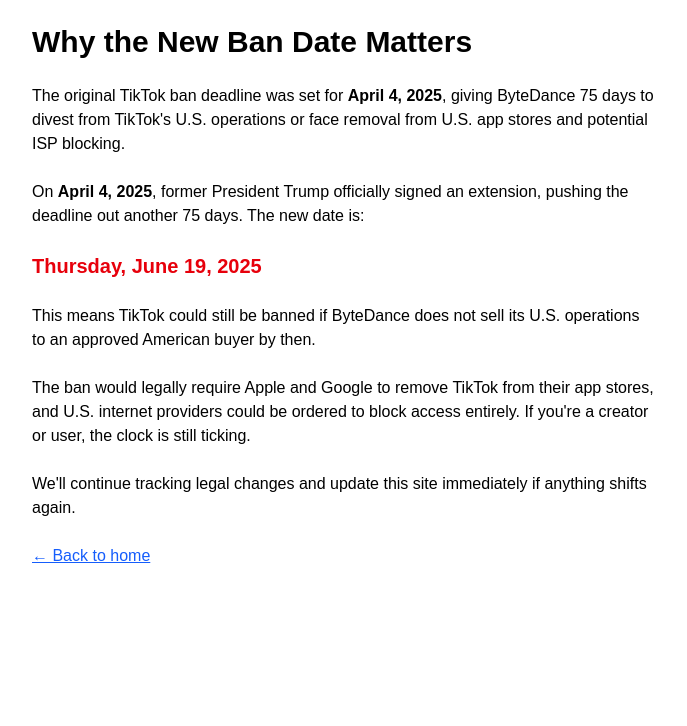
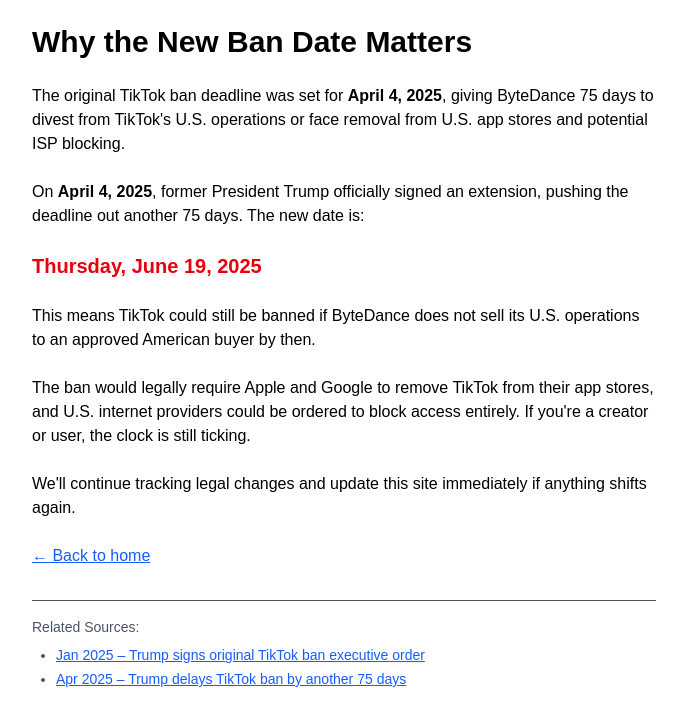
Before and after one commit to rodneyg/tiktok-ban-site, a Next.js app: page /what-this-means in a window 1280 px wide. Shown: the top 726 px of the page, without its empty margins (296-983 px from the left). Built offline with nearby package versions, Linux system fonts and the light colour scheme.

Commit message:
Add Sources

```diff
--- a/pages/index.tsx
+++ b/pages/index.tsx
@@ -18,7 +18,18 @@
           <h1 className="text-4xl font-bold">Did TikTok Get Banned Today?</h1>
           <p className="text-xl">No — but the clock is ticking.</p>
           <LiveCountdown />
-          <p className="text-sm text-gray-500">(Based on current U.S. deadline: Thursday, June 19, 2025)</p>
+          <p className="text-sm text-gray-500">
+  (Based on current U.S. deadline: <strong>Thursday, June 19, 2025</strong>.{' '}
+  <a
+    href="https://www.npr.org/2025/04/04/nx-s1-5347418/trump-tiktok-second-ban-delay"
+    target="_blank"
+    rel="noopener noreferrer"
+    className="underline text-blue-600"
+  >
+    Source
+  </a>
+  )
+</p>
           <ShareBlock />
         </div>
 
--- a/pages/what-this-means.tsx
+++ b/pages/what-this-means.tsx
@@ -32,6 +32,32 @@
           We&apos;ll continue tracking legal changes and update this site immediately if anything shifts again.
         </p>
         <Link href="/" className="text-blue-600 underline">← Back to home</Link>
+
+        <div className="mt-8 text-sm text-gray-600 border-t pt-4">
+  <p>Related Sources:</p>
+  <ul className="list-disc ml-6 mt-2 space-y-1">
+    <li>
+      <a
+        href="https://www.npr.org/2025/01/20/nx-s1-5268701/trump-executive-order-tiktok-ban"
+        target="_blank"
+        rel="noopener noreferrer"
+        className="underline text-blue-600"
+      >
+        Jan 2025 – Trump signs original TikTok ban executive order
+      </a>
+    </li>
+    <li>
+      <a
+        href="https://www.npr.org/2025/04/04/nx-s1-5347418/trump-tiktok-second-ban-delay"
+        target="_blank"
+        rel="noopener noreferrer"
+        className="underline text-blue-600"
+      >
+        Apr 2025 – Trump delays TikTok ban by another 75 days
+      </a>
+    </li>
+  </ul>
+</div>
       </div>
     </>
   );
```
Also changed, not shown: 1 other file (tests, documents, lock files or other folders).
